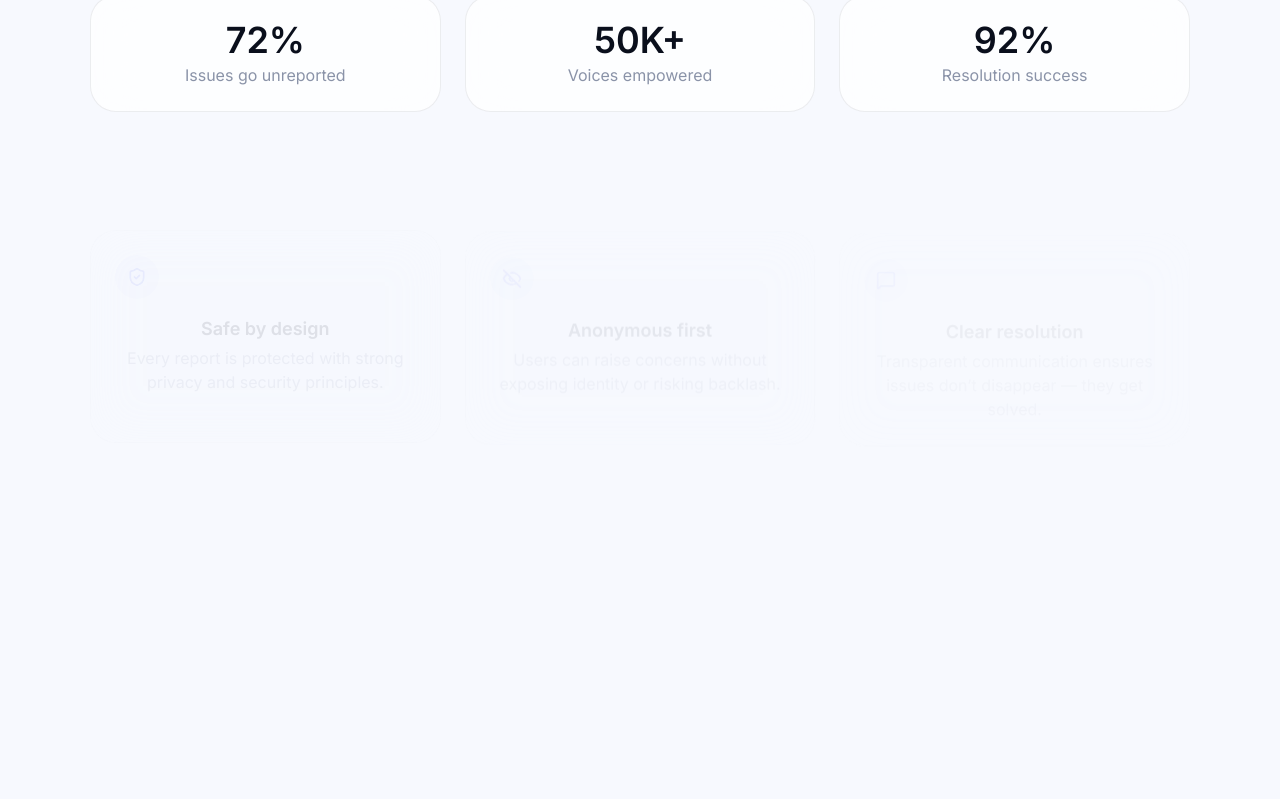
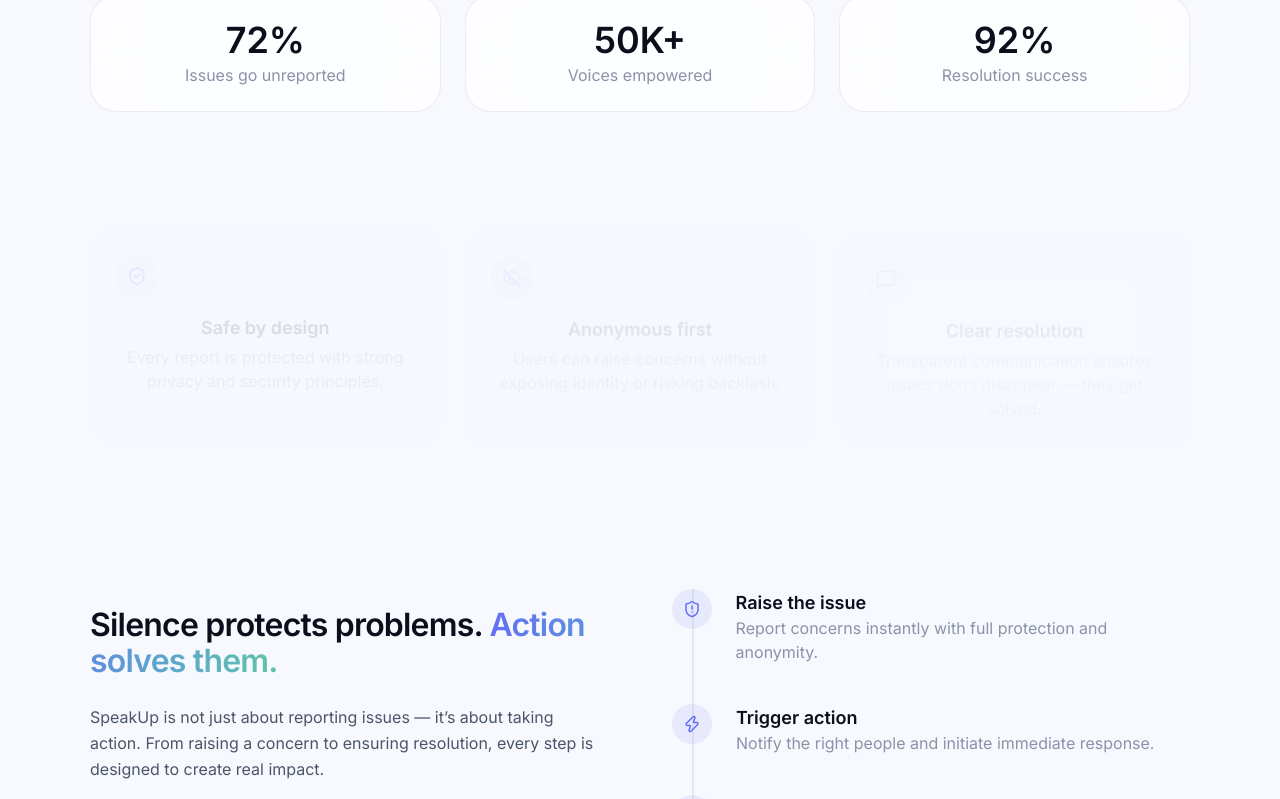
Before and after one commit to krishnasahu22032003/SpeakUp, a React (Vite) app in the folder frontend/: page / in a window 1280 px wide. Shown: the part 1977-2776 px from the top of the page. Before the commit the page ends 2454 px from the top, so only its background shows below. Built offline with nearby package versions, Linux system fonts and the light colour scheme; a web font is replaced by a local one.

Commit message:
Fight section added

```diff
--- /dev/null
+++ b/frontend/src/components/landing/Fight.tsx
@@ -0,0 +1,134 @@
+import { ShieldAlert, Zap, Gavel } from "lucide-react";
+import { useEffect, useRef } from "react";
+import gsap from "gsap";
+import { ScrollTrigger } from "gsap/ScrollTrigger";
+gsap.registerPlugin(ScrollTrigger);
+
+const Fight = () => {
+  const containerRef = useRef(null);
+
+  useEffect(() => {
+    const ctx = gsap.context(() => {
+
+      const tl = gsap.timeline({
+        scrollTrigger: {
+          trigger: containerRef.current,
+          start: "top 80%",
+          toggleActions: "play none none none",
+        },
+        defaults: { ease: "power2.out" }
+      });
+
+      tl.from(".fight-left", {
+        x: -60,
+        opacity: 0,
+        duration: 1.2,
+      })
+
+      .from(".fight-step", {
+        x: 60,
+        opacity: 0,
+        duration: 1.2,
+        stagger: 0.25,
+      }, "-=0.8");
+
+    }, containerRef);
+
+    return () => ctx.revert();
+  }, []);
+
+  return (
+    <section
+      ref={containerRef}
+      id="fight"
+      className="relative py-28 px-6 overflow-hidden"
+    >
+      <div className="absolute inset-0 -z-10 bg-[var(--gradient-mesh)] blur-[120px] opacity-60" />
+
+      <div className="max-w-[1100px] mx-auto grid lg:grid-cols-2 gap-16 items-center">
+
+        <div className="fight-left flex flex-col gap-6">
+
+          <h2 className="text-[30px] sm:text-[36px] lg:text-[44px] font-semibold text-[var(--text-primary)] leading-[1.15] tracking-tight">
+            Silence protects problems.{" "}
+            <span className="bg-gradient-to-r from-[var(--accent-core)] to-[var(--accent-aurora)] bg-clip-text text-transparent">
+              Action solves them.
+            </span>
+          </h2>
+
+          <p className="text-[16px] sm:text-[18px] text-[var(--text-secondary)] leading-relaxed max-w-lg">
+            SpeakUp is not just about reporting issues — it’s about taking action.
+            From raising a concern to ensuring resolution, every step is designed
+            to create real impact.
+          </p>
+
+          <p className="text-sm text-[var(--text-muted)] max-w-md">
+            No delays. No silence. No ignored voices.
+          </p>
+
+        </div>
+
+
+        <div className="relative flex flex-col gap-10">
+
+          <div className="absolute left-5 top-0 bottom-0 w-[2px] bg-[var(--border-subtle)]" />
+
+          <div className="fight-step flex items-start gap-6 relative">
+
+            <div className="w-10 h-10 flex items-center justify-center rounded-full bg-[var(--accent-core)]/10 text-[var(--accent-core)] z-10">
+              <ShieldAlert size={18} />
+            </div>
+
+            <div>
+              <h3 className="text-[16px] font-semibold text-[var(--text-primary)]">
+                Raise the issue
+              </h3>
+              <p className="text-[14px] text-[var(--text-muted)]">
+                Report concerns instantly with full protection and anonymity.
+              </p>
+            </div>
+
+          </div>
+
+          <div className="fight-step flex items-start gap-6 relative">
+
+            <div className="w-10 h-10 flex items-center justify-center rounded-full bg-[var(--accent-core)]/10 text-[var(--accent-core)] z-10">
+              <Zap size={18} />
+            </div>
+
+            <div>
+              <h3 className="text-[16px] font-semibold text-[var(--text-primary)]">
+                Trigger action
+              </h3>
+              <p className="text-[14px] text-[var(--text-muted)]">
+                Notify the right people and initiate immediate response.
+              </p>
+            </div>
+
+          </div>
+
+          <div className="fight-step flex items-start gap-6 relative">
+
+            <div className="w-10 h-10 flex items-center justify-center rounded-full bg-[var(--accent-core)]/10 text-[var(--accent-core)] z-10">
+              <Gavel size={18} />
+            </div>
+
+            <div>
+              <h3 className="text-[16px] font-semibold text-[var(--text-primary)]">
+                Ensure resolution
+              </h3>
+              <p className="text-[14px] text-[var(--text-muted)]">
+                Track progress until the issue is fully resolved.
+              </p>
+            </div>
+
+          </div>
+
+        </div>
+
+      </div>
+    </section>
+  );
+};
+
+export default Fight;
--- a/frontend/src/pages/LandingPage.tsx
+++ b/frontend/src/pages/LandingPage.tsx
@@ -2,6 +2,7 @@ import About from "../components/landing/About"
 import Features from "../components/landing/Features"
 import Header from "../components/landing/Header"
 import Hero from "../components/landing/Hero"
+import Fight from "../components/landing/Fight"
 
 const LandingPage = () => {
   return (
@@ -10,6 +11,7 @@ const LandingPage = () => {
       <Hero />
       <Features/>
       <About/>
+      <Fight/>
     </div>
   )
 }
```
